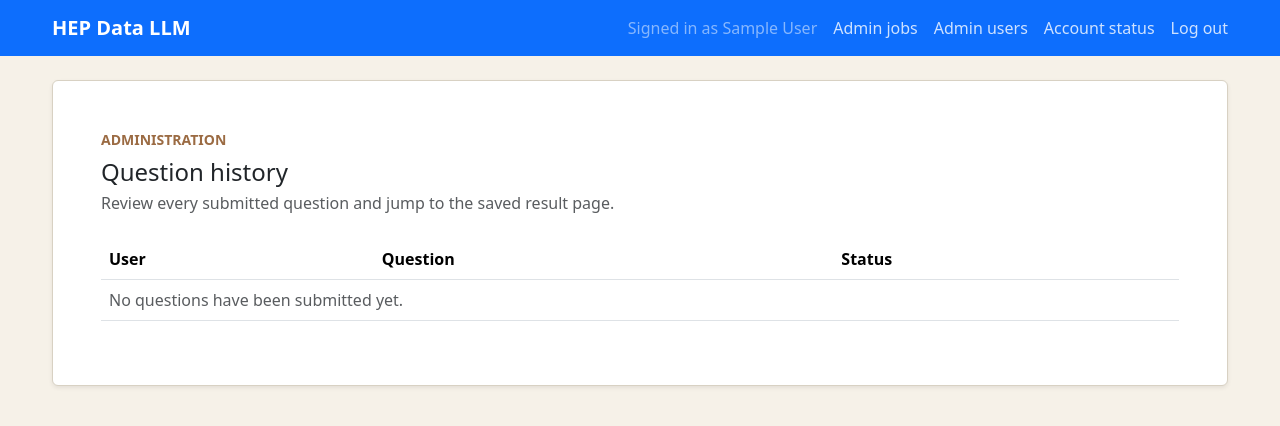
After one commit to gordonwatts/hep-data-web, a Django app: page /admin/jobs/ in a window 1280 px wide. The commit adds this page. Shown: the top 426 px of the page. Run offline with Django 5.2, Linux system fonts and the light colour scheme; the visitor is signed in with stand-in values (Sample User, id 1); data comes from the database, SQL or seed files in the repository; data that the repository does not hold is empty; some libraries are stand-ins or nearby versions.

Commit message:
Add a jobs page so we can see what others have run

```diff
--- a/portal/urls.py
+++ b/portal/urls.py
@@ -9,6 +9,7 @@ urlpatterns = [
     path("accounts/status/", views.auth_status, name="auth-status"),
     path("accounts/logout/", views.logout, name="logout"),
     path("admin/users/", views.admin_users, name="admin-users"),
+    path("admin/jobs/", views.admin_jobs, name="admin-jobs"),
     path(
         "admin/users/<int:profile_id>/<str:decision>/",
         views.admin_user_decision,
--- a/portal/views.py
+++ b/portal/views.py
@@ -54,6 +54,12 @@ JOB_BADGE_CLASSES = {
     JobStatus.CANCELLED: "text-bg-warning",
 }
 
+JOB_ADMIN_STATUS_LABELS = {
+    JobStatus.COMPLETED: "Successful",
+    JobStatus.FAILED: "Not successful",
+    JobStatus.CANCELLED: "Not successful",
+}
+
 
 def featured_example_questions():
     example_questions = load_example_questions()
@@ -64,6 +70,10 @@ def featured_example_questions():
 
 def _job_badge_class(status: str) -> str:
     return JOB_BADGE_CLASSES.get(status, "text-bg-secondary")
+
+
+def _job_admin_status_label(status: str) -> str:
+    return JOB_ADMIN_STATUS_LABELS.get(status, status.title())
 
 
 def _job_accessible_to_user(request, job: Job) -> bool:
@@ -282,6 +292,30 @@ def admin_users(request):
 
 
 @login_required
+def admin_jobs(request):
+    _admin_profile_or_403(request)
+    jobs = Job.objects.select_related("owner").order_by("-submitted_at", "-pk")
+    rows = [
+        {
+            "job": job,
+            "owner_name": job.owner.get_full_name() or job.owner.get_username(),
+            "question_url": reverse("job-detail", kwargs={"submission_id": job.submission_id}),
+            "status_label": _job_admin_status_label(job.status),
+            "badge_class": _job_badge_class(job.status),
+        }
+        for job in jobs
+    ]
+    return render(
+        request,
+        "portal/admin_jobs.html",
+        {
+            "page_title": "Question history",
+            "job_rows": rows,
+        },
+    )
+
+
+@login_required
 def admin_user_decision(request, profile_id: int, decision: str):
     _admin_profile_or_403(request)
     if request.method != "POST":
--- a/templates/base.html
+++ b/templates/base.html
@@ -63,6 +63,10 @@
             <span class="nav-link disabled text-white-50">
               Signed in as {{ user.get_full_name|default:user.profile.github_login|default:user.get_username }}
             </span>
+            {% if user.is_staff or user.profile.role == 'admin' %}
+              <a class="nav-link" href="{% url 'admin-jobs' %}">Admin jobs</a>
+              <a class="nav-link" href="{% url 'admin-users' %}">Admin users</a>
+            {% endif %}
             <a class="nav-link" href="{% url 'auth-status' %}">Account status</a>
             <a class="nav-link" href="{% url 'logout' %}">Log out</a>
           {% else %}
--- /dev/null
+++ b/templates/portal/admin_jobs.html
@@ -0,0 +1,51 @@
+{% extends "base.html" %}
+
+{% block title %}Question history{% endblock %}
+
+{% block content %}
+  <div class="card shadow-sm">
+    <div class="card-body p-4 p-md-5">
+      <div class="d-flex align-items-start justify-content-between flex-wrap gap-3 mb-4">
+        <div>
+          <p class="text-uppercase text-accent fw-semibold small mb-2">Administration</p>
+          <h1 class="h4 mb-1">Question history</h1>
+          <p class="text-muted mb-0">Review every submitted question and jump to the saved result page.</p>
+        </div>
+      </div>
+
+      <div class="table-responsive">
+        <table class="table align-middle">
+          <thead>
+            <tr>
+              <th>User</th>
+              <th>Question</th>
+              <th>Status</th>
+            </tr>
+          </thead>
+          <tbody>
+            {% for row in job_rows %}
+              <tr>
+                <td>
+                  <div class="fw-semibold">{{ row.owner_name }}</div>
+                  <div class="text-muted small">{{ row.job.owner.email|default:"No email" }}</div>
+                </td>
+                <td class="small">
+                  <a href="{{ row.question_url }}" title="{{ row.job.original_prompt|escape }}">
+                    {{ row.job.original_prompt }}
+                  </a>
+                </td>
+                <td>
+                  <span class="badge {{ row.badge_class }}">{{ row.status_label }}</span>
+                </td>
+              </tr>
+            {% empty %}
+              <tr>
+                <td colspan="3" class="text-muted">No questions have been submitted yet.</td>
+              </tr>
+            {% endfor %}
+          </tbody>
+        </table>
+      </div>
+    </div>
+  </div>
+{% endblock %}
```
Also changed, not shown: tests/test_auth.py (+43 -3 lines), tests/test_portal_flow.py (+32 -0 lines), tests/test_settings.py (+4 -1 lines), 1 other file.
